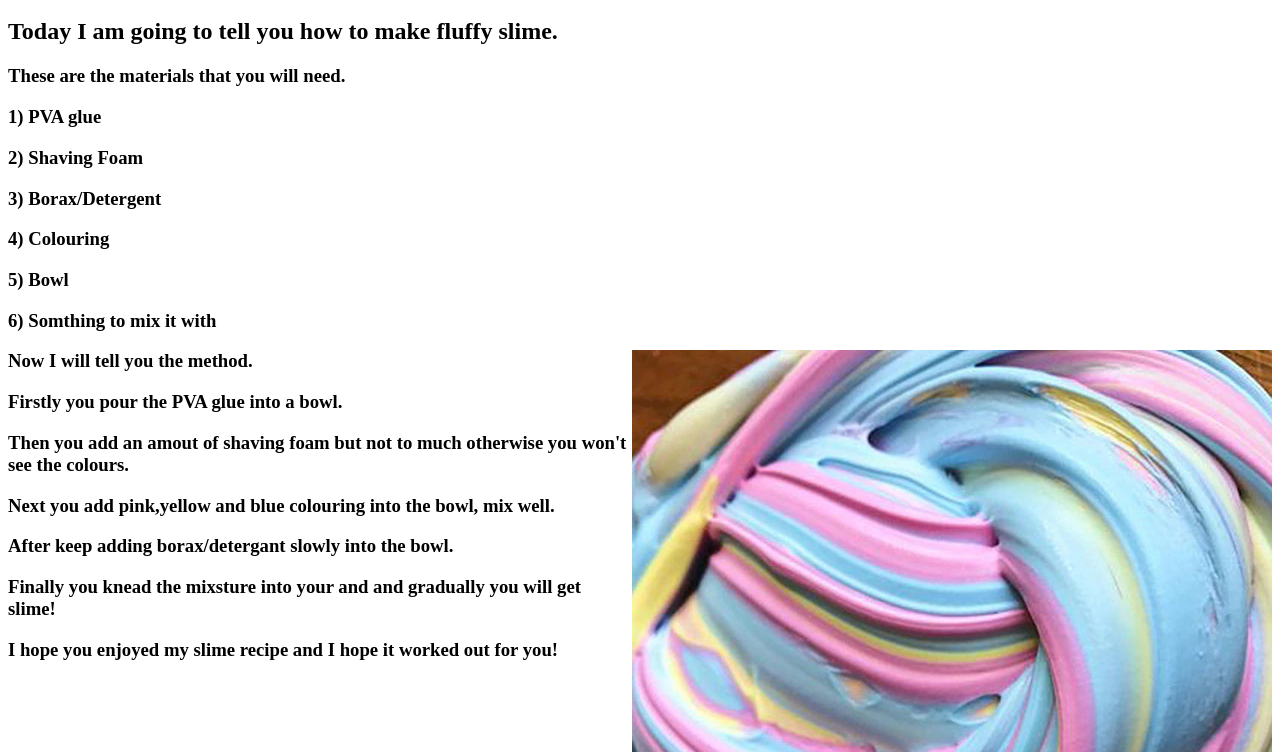
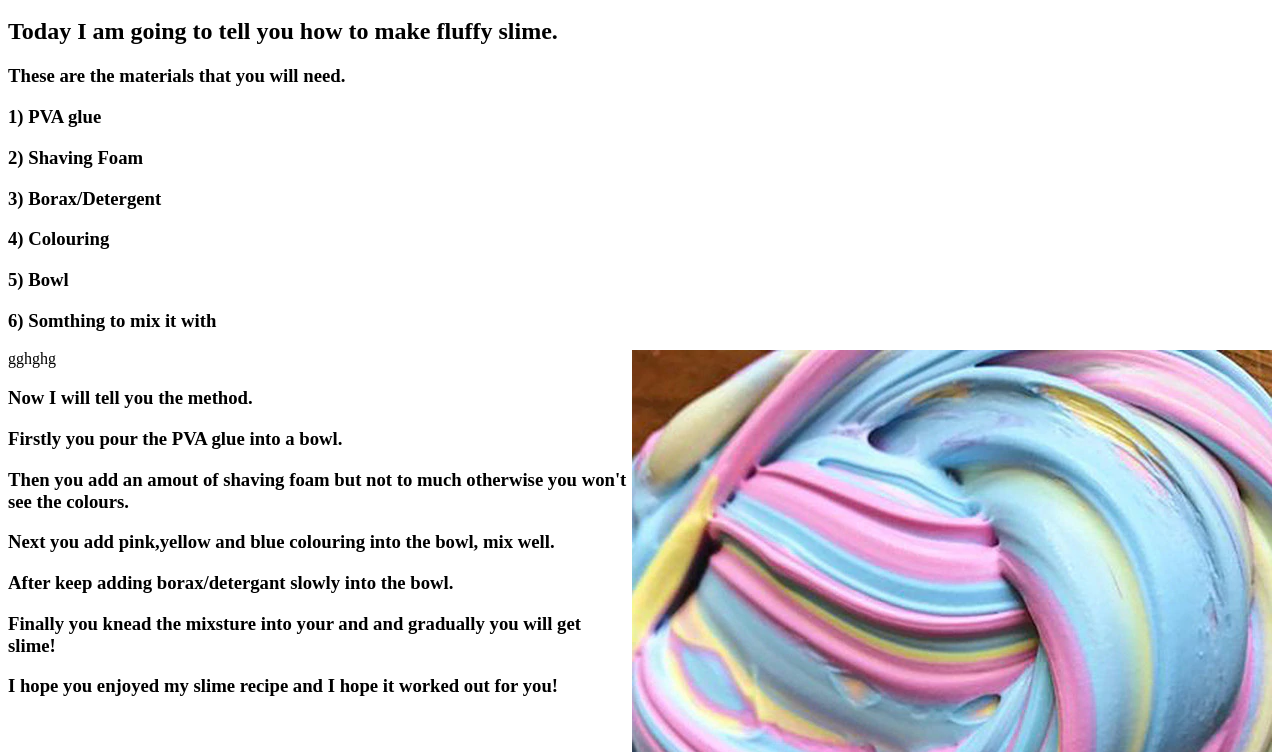
Before and after one commit to mac786/aisha, a plain HTML site: page index.html in a window 1280 px wide. Shown: the part 48-800 px from the top of the page. Drawn offline with Linux system fonts and the light colour scheme; files whose address does not match are found by name.

Commit message:
Update index.html

```diff
--- a/index.html
+++ b/index.html
@@ -10,6 +10,7 @@
     <h3>4) Colouring</h3>
     <h3>5) Bowl</h3>
     <h3>6) Somthing to mix it with</h3>
+    gghghg
 
 
 
```
